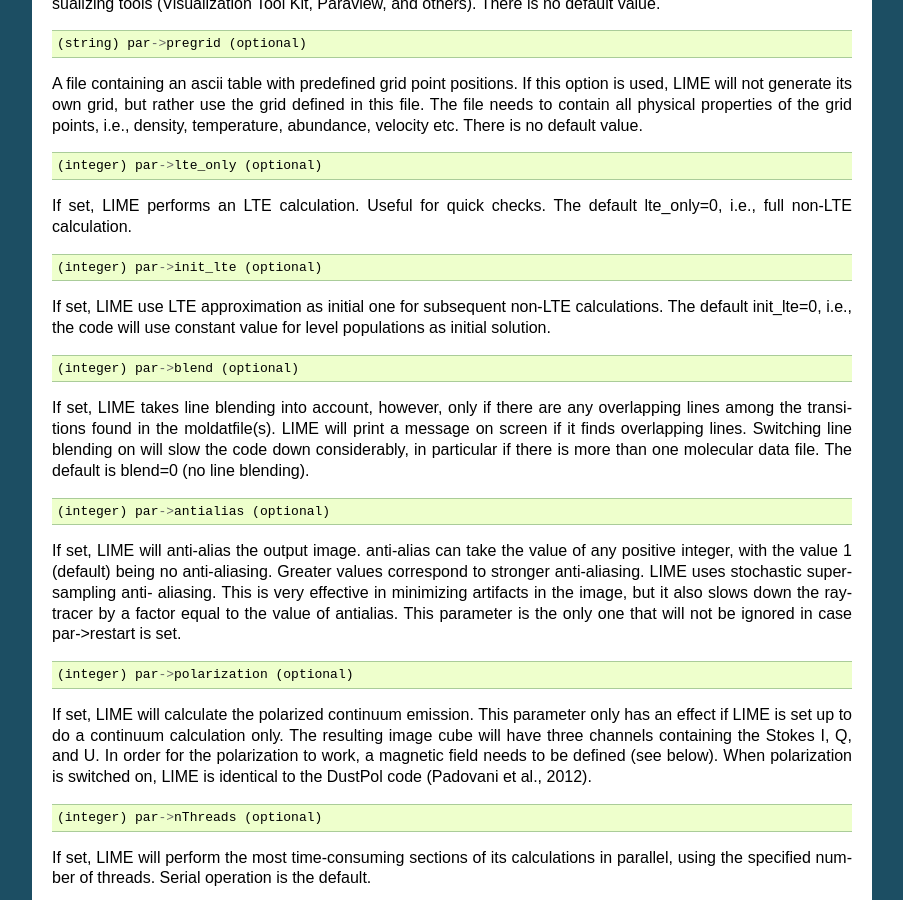
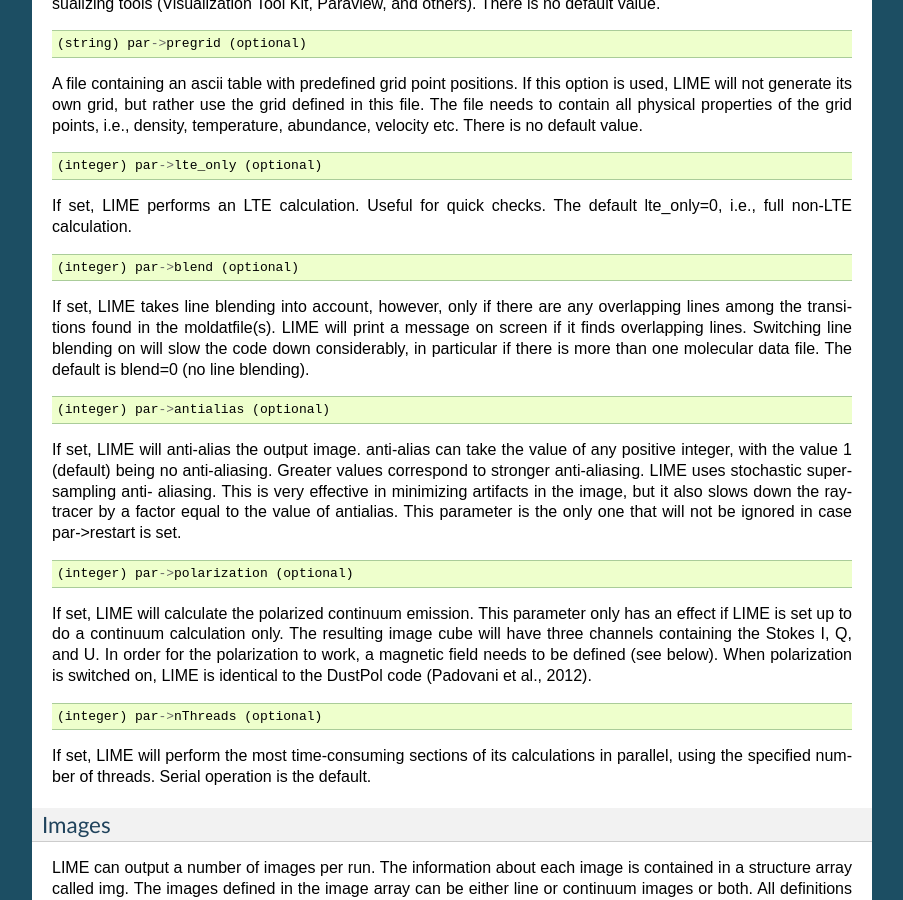
Before and after one commit to lime-rt/lime, a Sphinx documentation site: the page built from doc/usermanual.rst, in a window 1280 px wide and 900 px high, scrolled down 5646 px. Shown: the whole window, without its empty margins (198-1101 px from the left). Built offline with Sphinx 7.4.7, drawn with Linux system fonts in a browser that asks for light colours.

Commit message:
Removed reference to init_lte from documantation
This input parameter had no present function in the code, so was removed from there in the previous commit.
Now I also removed mention of it from the user manual.

```diff
--- a/doc/usermanual.rst
+++ b/doc/usermanual.rst
@@ -416,13 +416,6 @@
 
 If set, LIME performs an LTE calculation. Useful for quick checks. The
 default lte\_only=0, i.e., full non-LTE calculation.
-
-.. code:: c
-
-    (integer) par->init_lte (optional)
-
-If set, LIME use LTE approximation as initial one for subsequent non-LTE calculations. The
-default init\_lte=0, i.e., the code will use constant value for level populations as initial solution.
 
 .. code:: c
 
```
